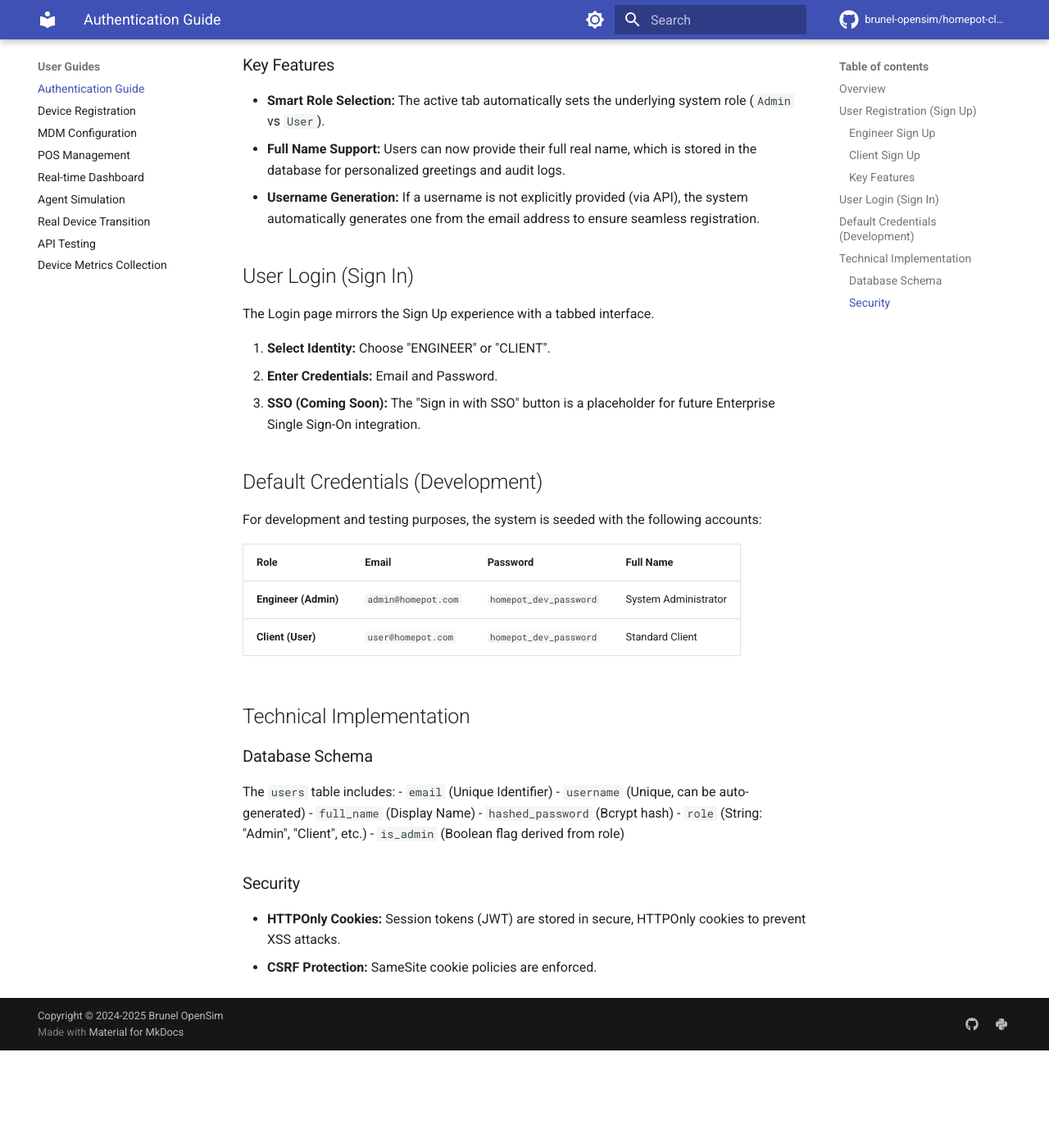
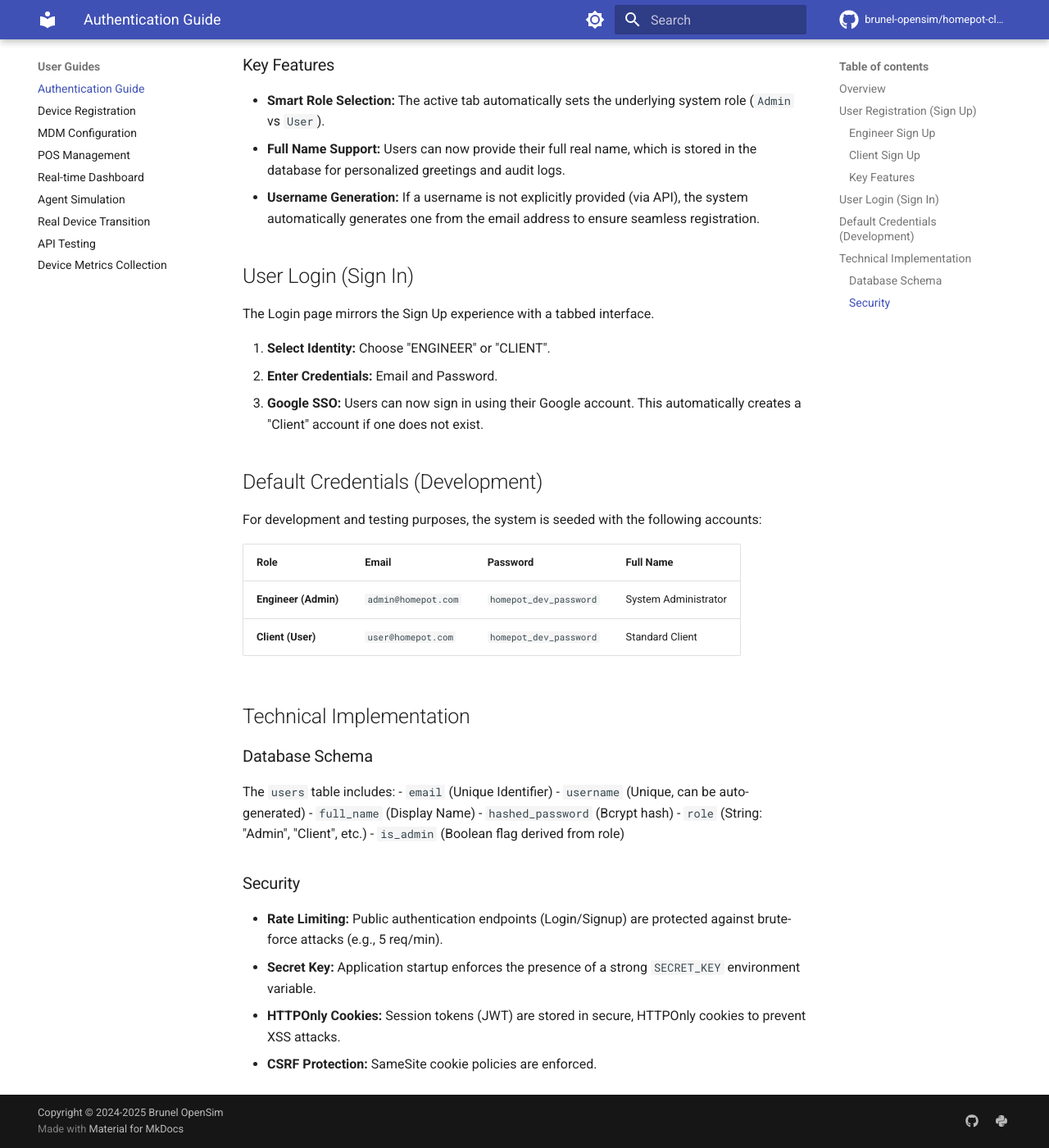
Before and after one commit to brunel-opensim/homepot-client, an MkDocs documentation site: the page built from docs/authentication-guide.md, in a window 1280 px wide and 1400 px high, scrolled down 1276 px. Shown: the whole window at 82% size. Built offline with MkDocs 1.6.1 and Material for MkDocs 9.7.7, drawn with Linux system fonts in a browser that asks for light colours; comment, search, counter and statistics services are not loaded; the version menu is left out; before the commit the page ends 2557 px from its top, so only the background shows below that.

Commit message:
docs: update auth guide and fix validation workflow secret

```diff
--- a/docs/authentication-guide.md
+++ b/docs/authentication-guide.md
@@ -42,7 +42,7 @@ The Login page mirrors the Sign Up experience with a tabbed interface.
 
 1.  **Select Identity:** Choose "ENGINEER" or "CLIENT".
 2.  **Enter Credentials:** Email and Password.
-3.  **SSO (Coming Soon):** The "Sign in with SSO" button is a placeholder for future Enterprise Single Sign-On integration.
+3.  **Google SSO:** Users can now sign in using their Google account. This automatically creates a "Client" account if one does not exist.
 
 ## Default Credentials (Development)
 
@@ -65,5 +65,7 @@ The `users` table includes:
 - `is_admin` (Boolean flag derived from role)
 
 ### Security
+- **Rate Limiting:** Public authentication endpoints (Login/Signup) are protected against brute-force attacks (e.g., 5 req/min).
+- **Secret Key:** Application startup enforces the presence of a strong `SECRET_KEY` environment variable.
 - **HTTPOnly Cookies:** Session tokens (JWT) are stored in secure, HTTPOnly cookies to prevent XSS attacks.
 - **CSRF Protection:** SameSite cookie policies are enforced.
```
Also changed, not shown: 1 other file.
